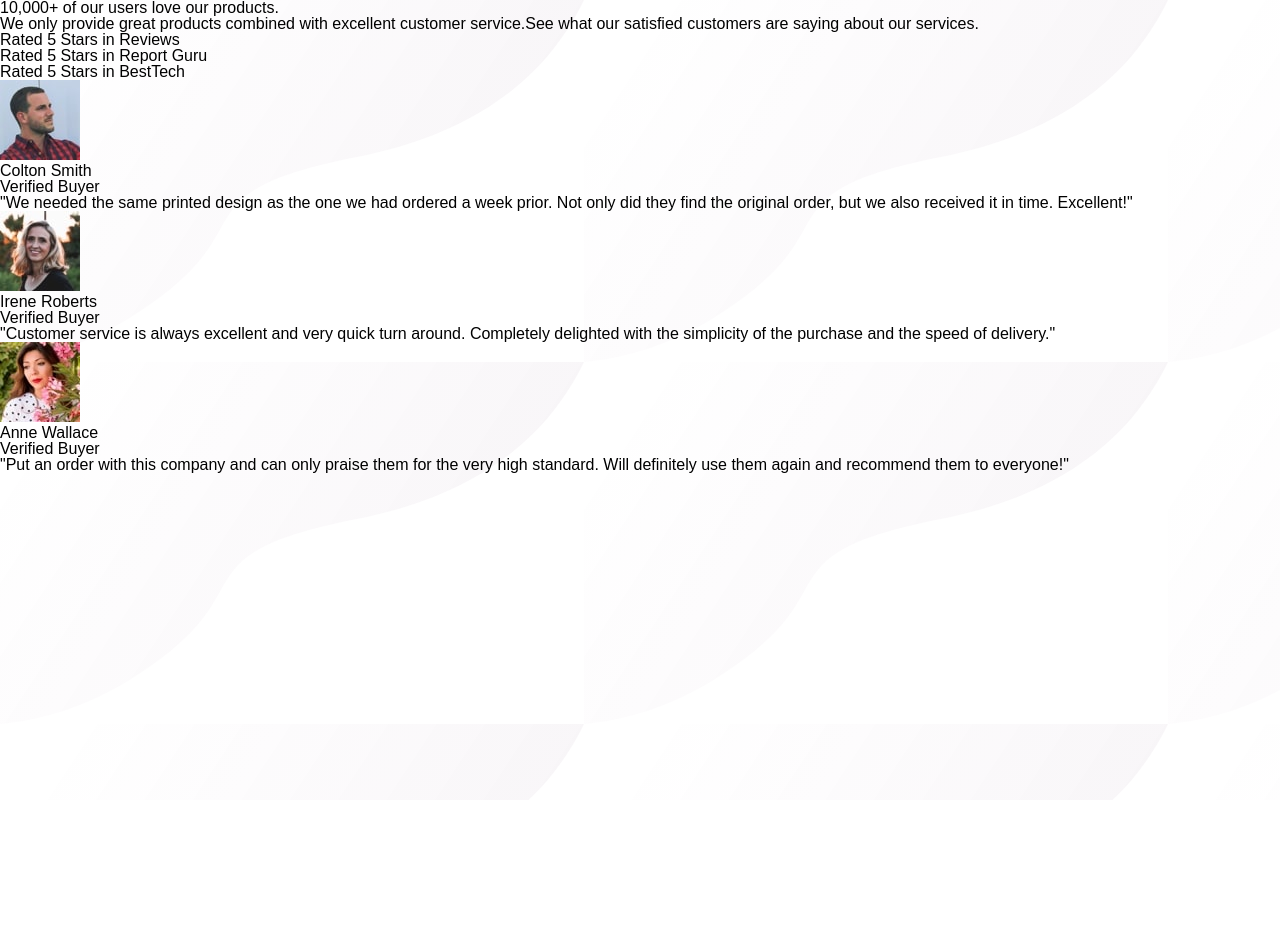
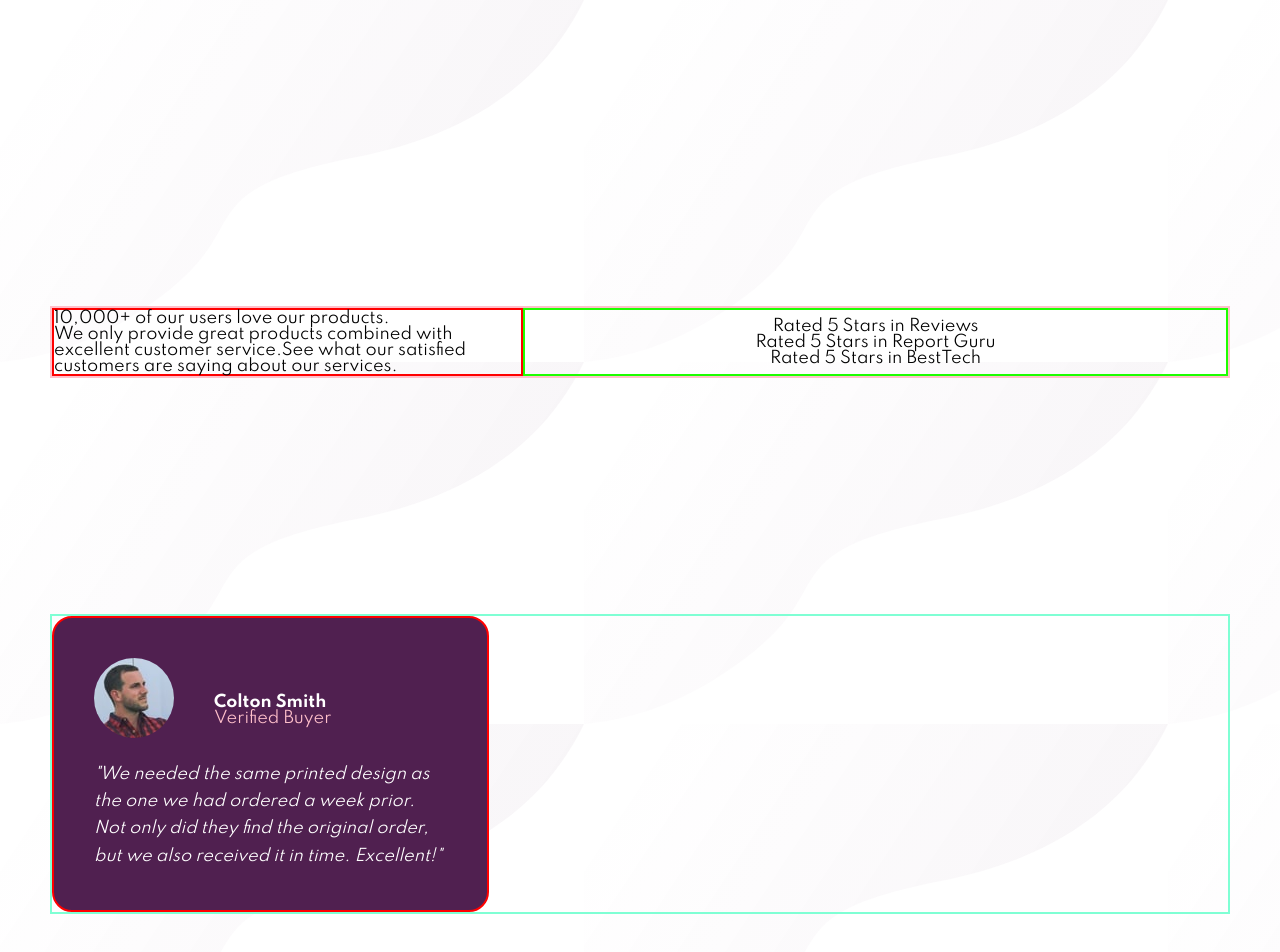
Before and after one commit to Rcaradec/Social-Proof-Section, a plain HTML site: page index.html in a window 1280 px wide. Before the commit the page ends 800 px from the top, so only its background shows below. Drawn offline with Linux system fonts and the light colour scheme.

Commit message:
css in progress / card model ready

```diff
--- a/index.html
+++ b/index.html
@@ -4,6 +4,14 @@
     <meta charset="UTF-8" />
     <meta name="viewport" content="width=device-width, initial-scale=1.0" />
     <!-- displays site properly based on user's device -->
+
+    <!-- Font -->
+    <link rel="preconnect" href="https://fonts.googleapis.com" />
+    <link rel="preconnect" href="https://fonts.gstatic.com" crossorigin />
+    <link
+      href="https://fonts.googleapis.com/css2?family=Spartan:wght@400;500;700&display=swap"
+      rel="stylesheet"
+    />
 
     <link rel="stylesheet" href="reset.css" />
     <link rel="stylesheet" href="style.css" />
@@ -16,21 +24,13 @@
     />
 
     <title>Social proof section</title>
-
-    <!-- Feel free to remove these styles or customise in your own stylesheet 👍 -->
-    <style>
-      .attribution {
-        font-size: 11px;
-        text-align: center;
-      }
-      .attribution a {
-        color: hsl(228, 45%, 44%);
-      }
-    </style>
   </head>
   <body>
+    <!-- Main Big Container -->
     <main class="main__container">
+      <!-- Horizontal Top Container -->
       <section class="section__top">
+        <!-- Top Left Container -->
         <div class="section__top_left">
           <h1 class="section__top_left_title">
             10,000+ of our users love our products.
@@ -41,8 +41,9 @@
             services.
           </p>
         </div>
-
+        <!-- Top Right Container -->
         <div class="section__top_right">
+          <!-- Rectangle Reviews  -->
           <p id="section__top_right_reviews">Rated 5 Stars in Reviews</p>
           <p id="section__top_right_report_guru">
             Rated 5 Stars in Report Guru
@@ -50,48 +51,27 @@
           <p id="section__top_right_best_tech">Rated 5 Stars in BestTech</p>
         </div>
       </section>
-      <section class="bottom">
-        <div class="bottom__card">
-          <div class="bottom__card_id">
-            <img src="./images/image-colton.jpg" alt="" />
-            <h2>Colton Smith</h2>
-            <h3>Verified Buyer</h3>
+
+      <!-- Horizontal Bottom Container -->
+      <section class="section__bottom">
+        <!-- Card Container -->
+        <div class="section__bottom__card">
+          <!-- Card Top Content -->
+          <div class="test">
+            <div class="section__bottom__card_img">
+              <img src="./images/image-colton.jpg" alt="" />
+            </div>
+            <div class="section__bottom__card_id">
+              <h2>Colton Smith</h2>
+              <h3>Verified Buyer</h3>
+            </div>
           </div>
-          <div class="bottom__card_desc">
+
+          <div class="section__bottom__card_desc">
             <p>
               "We needed the same printed design as the one we had ordered a
               week prior. Not only did they find the original order, but we also
               received it in time. Excellent!"
-            </p>
-          </div>
-        </div>
-
-        <div class="bottom__card">
-          <div class="bottom__card_id">
-            <img src="./images/image-irene.jpg" alt="" />
-            <h2>Irene Roberts</h2>
-            <h3>Verified Buyer</h3>
-          </div>
-          <div class="bottom__card_desc">
-            <p>
-              "Customer service is always excellent and very quick turn around.
-              Completely delighted with the simplicity of the purchase and the
-              speed of delivery."
-            </p>
-          </div>
-        </div>
-
-        <div class="bottom__card">
-          <div class="bottom__card_id">
-            <img src="./images/image-anne.jpg" alt="" />
-            <h2>Anne Wallace</h2>
-            <h3>Verified Buyer</h3>
-          </div>
-          <div class="bottom__card_desc">
-            <p>
-              "Put an order with this company and can only praise them for the
-              very high standard. Will definitely use them again and recommend
-              them to everyone!"
             </p>
           </div>
         </div>
--- a/style.css
+++ b/style.css
@@ -17,4 +17,81 @@ font-family: 'Spartan', sans-serif;
 
 body {
   background-image: url(./images/bg-pattern-top-desktop.svg);
+
 }
+
+.main__container {
+  margin: 20% auto;
+  padding: 50px;
+
+
+}
+
+.section__top {
+  border: 2px solid pink;
+  display: flex;
+  flex-direction: row;
+
+}
+
+.section__top_left {
+  border: 2px solid red;
+  width: 40%;
+}
+.section__top_right {
+  border: 2px solid rgb(30, 255, 0);
+  width: 60%;
+  display: flex;
+  flex-direction: column;
+  justify-content: center;
+  align-items: center;
+}
+
+.section__bottom {
+  border: 2px solid aquamarine;
+  margin: 20% auto;
+  display: flex;
+}
+
+.section__bottom__card {
+  border: 2px solid red;
+  padding: 40px;
+  width: 30%;
+  background-color: var(--Very-Dark-Magenta);
+  border-radius: 20px;
+  color: white;
+}
+
+.section__bottom__card_img img {
+  border-radius: 50%;
+  margin-bottom: 20px;
+}
+
+.section__bottom__card_id {
+  display: flex;
+  flex-direction: column;
+  margin-left: 40px;
+}
+
+.test {
+  display: flex;
+  align-items: center;
+}
+
+ h2 {
+  color: white;
+  font-weight: bold;
+ }
+
+
+
+h3 {
+  color: pink;
+}
+
+.section__bottom__card_desc {
+  display: flex;
+  flex-direction: column;
+  line-height: 1.7;
+  font-style: italic;
+}
```
